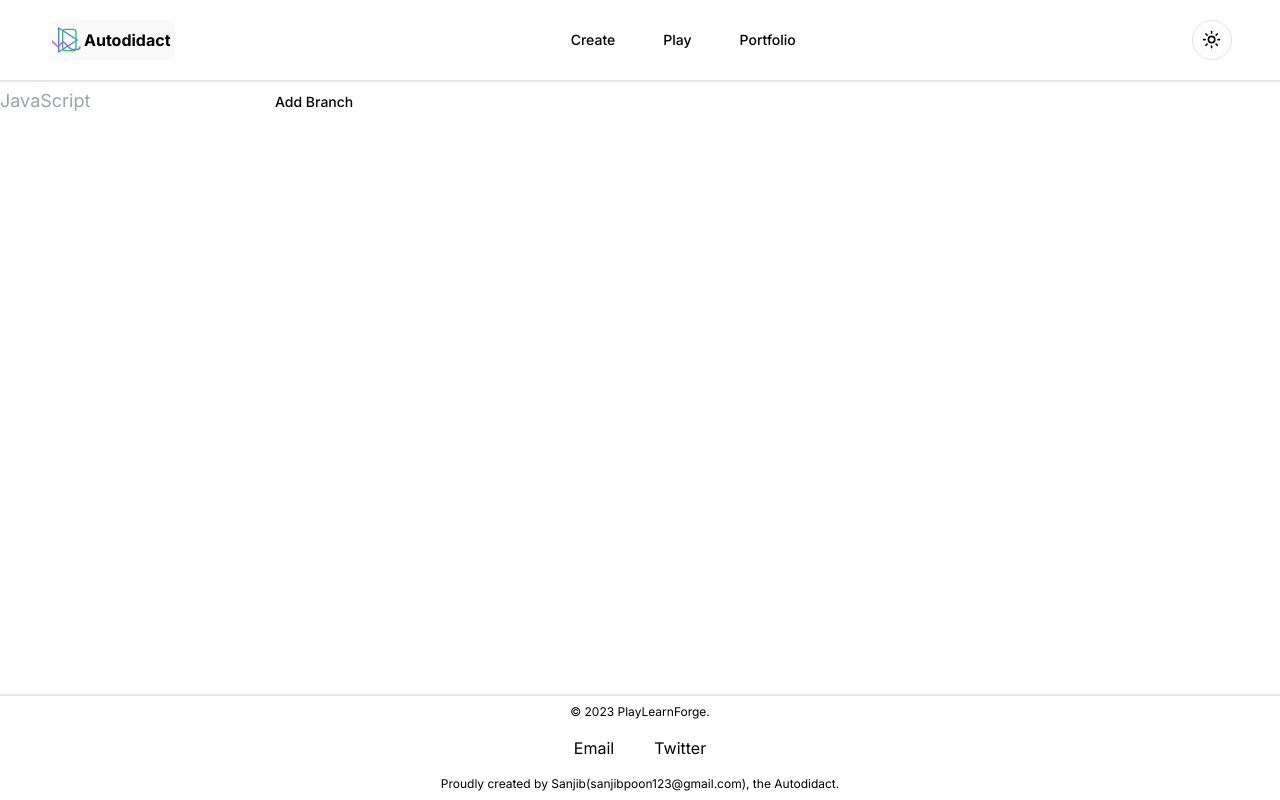
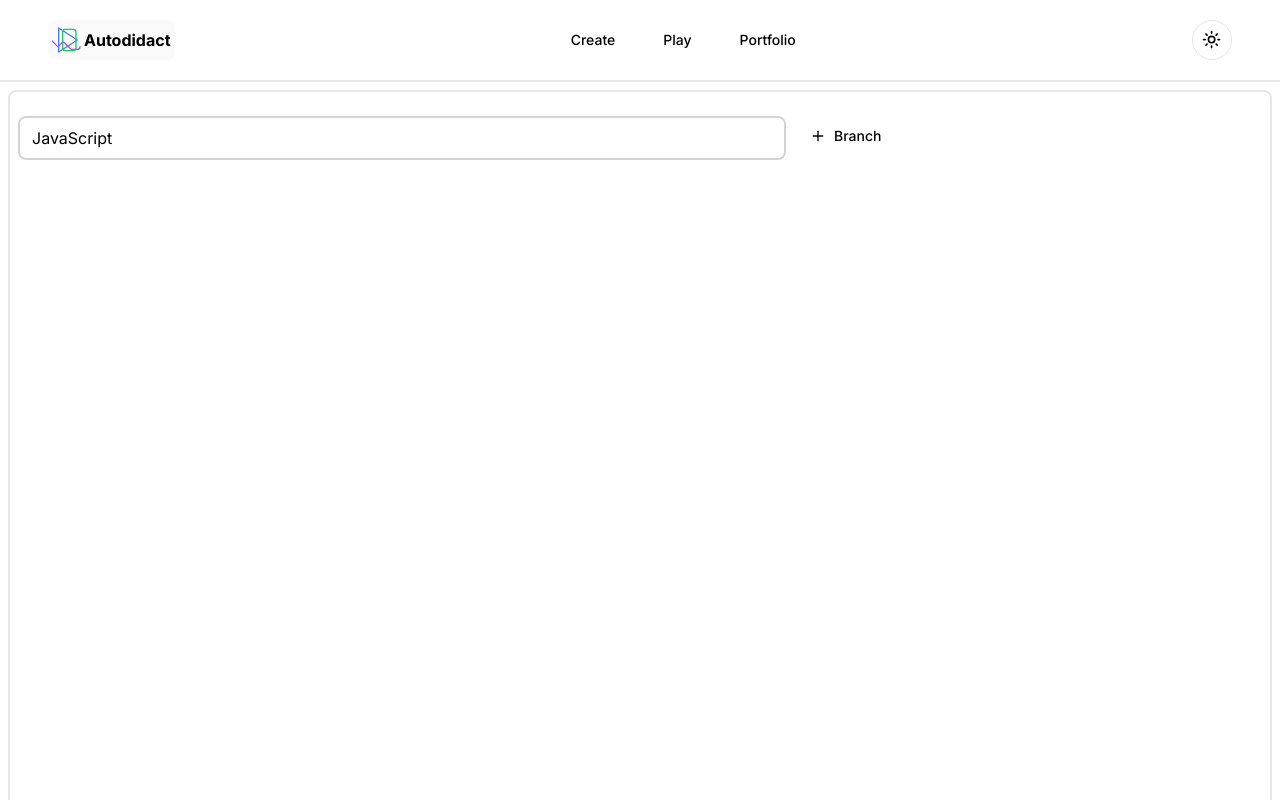
Before and after one commit to san-poon/nexus-adept, a Next.js app: page /feature-category-hierarchy/create in a window 1280 px wide. Shown: the top 800 px of the page. Built offline with nearby package versions, Linux system fonts and the light colour scheme.

Commit message:
Add basic event handlers

```diff
--- /dev/null
+++ b/app/feature-category-hierarchy/components/CategoryBlock.tsx
@@ -0,0 +1,33 @@
+import { Input } from "@/components/ui/input";
+import { Button } from "@/components/ui/button";
+import { Category } from "../lib/types";
+import { Plus } from 'lucide-react';
+
+export default function CategoryBlock({ category, onInsertCategory, onTitleUpdate }: { category: Category, onInsertCategory: any, onTitleUpdate: any }) {
+    return (
+        <div className="flex">
+            <div className=" flex-grow me-2 rounded-lg border-2 border-neutral-300 dark:border-neutral-700 max-w-screen-md">
+                <Input
+                    className=" text-base border-none "
+                    type="text"
+                    placeholder="A branch"
+                    value={category.title}
+                    onChange={(e) => { onTitleUpdate(category.id, e.target.value) }}
+                />
+            </div>
+            <Button type="button" onClick={onInsertCategory}>
+                <Plus className="pe-2" />
+                Branch
+            </Button>
+        </div>
+    )
+}
+
+
+
+
+
+
+
+// To override the fucked up input defaults
+// focus-visible:ring-offset-0 ring-offset-0 dark:ring-offset-0 dark:focus-visible:ring-0 focus-visible:ring-0
--- a/app/feature-category-hierarchy/components/CategoryHierarchy.tsx
+++ b/app/feature-category-hierarchy/components/CategoryHierarchy.tsx
@@ -3,7 +3,7 @@
 import { useState } from "react";
 import { v4 as uuidv4 } from 'uuid';
 import { Category } from '../lib/types'
-import { Button } from "@/components/ui/button";
+import CategoryBlock from "./CategoryBlock";
 
 const initialCategory: Category[] = [
     {
@@ -12,23 +12,65 @@ const initialCategory: Category[] = [
         childIDs: [],
         parentIDs: [],
     },
-]
+];
 
 export default function CategoryHierarchy() {
     const [categories, setCategories] = useState(initialCategory);
 
+    const handleInsertCategory = (parentID: string, index: number) => {
+        const newCategory: Category = {
+            id: uuidv4(),
+            title: "",
+            childIDs: [],
+            parentIDs: [parentID],
+        };
 
+        const insertAt = index + 1;
+        const nextCategories = [
+            // Items before the insertion point
+            ...categories.slice(0, insertAt),
+            // New item
+            newCategory,
+            // Remaining item
+            ...categories.slice(insertAt)
+        ]
+
+        // Update the childIDs of the parent of the newly added category
+        setCategories(nextCategories.map((category) => {
+            if (category.id === parentID) {
+                return {
+                    ...category, childIDs: [...category.childIDs, newCategory.id]
+                }
+            } else {
+                return category;
+            }
+        }));
+    }
+
+    const handleCategoryTitleUpdate = (id: string, title: string) => {
+        const nextCategories = categories.map(category => {
+            if (category.id === id) {
+                return { ...category, title: title }
+            } else {
+                return category
+            }
+        });
+        setCategories(nextCategories);
+    };
 
     return (
-        <div>
-            <ul>
-                {categories.map((category) => (
-                    <li key={category.id}>
-                        <input type="text" placeholder={category.title} />
-                        <Button>Add Branch</Button>
-                    </li>
+        <div className="m-2 border-2 dark:border-neutral-800 p-2 rounded-lg h-screen overflow-auto">
+            <div>
+                {categories.map((category, index) => (
+                    <div key={category.id} className="my-4">
+                        <CategoryBlock
+                            category={category}
+                            onInsertCategory={() => { handleInsertCategory(category.id, index) }}
+                            onTitleUpdate={handleCategoryTitleUpdate}
+                        />
+                    </div>
                 ))}
-            </ul>
+            </div>
         </div>
     )
 }
--- a/app/feature-category-hierarchy/components/CategoryPreview.tsx
+++ b/app/feature-category-hierarchy/components/CategoryPreview.tsx
@@ -0,0 +1,90 @@
+'use client';
+
+import ReactFlow, {
+    Controls,
+    Background,
+    applyEdgeChanges,
+    applyNodeChanges,
+    MiniMap,
+    Node,
+    Edge,
+    addEdge,
+    Connection,
+    OnNodesChange,
+    OnEdgesChange,
+} from 'reactflow';
+import 'reactflow/dist/style.css';
+import { useState, useCallback } from 'react';
+import NodeTextUpdater from './NodeTextUpdater';
+
+const initialNodes: Node[] = [
+    {
+        id: '1',
+        position: { x: 0, y: 0 },
+        data: { label: 'JavaScript' },
+        type: 'input',
+    },
+    {
+        id: '2',
+        position: { x: 100, y: 100 },
+        data: { label: 'Introduction to JavaScript' }
+    },
+    {
+        id: "3",
+        type: 'nodeTextUpdater',
+        position: { x: 100, y: 200 },
+        data: { value: 123 }
+    }
+];
+
+const initialEdges: Edge[] = [
+    {
+        id: '1-2',
+        source: '1',
+        target: '2',
+        label: 'chapter',
+
+    },
+
+]
+
+// Either define the nodeTypes outside of the component to prevent
+// re-renderings/bugs or use 'useMemo' hook inside the component.
+const nodeTypes = { nodeTextUpdater: NodeTextUpdater };
+
+export default function CategoryPreview() {
+    const [nodes, setNodes] = useState(initialNodes);
+    const [edges, setEdges] = useState(initialEdges);
+
+    const handleNodesChange: OnNodesChange = useCallback(
+        (changes) => setNodes((nds) => applyNodeChanges(changes, nds)),
+        [setNodes],
+    );
+    const handleEdgesChange: OnEdgesChange = useCallback(
+        (changes) => setEdges((eds) => applyEdgeChanges(changes, eds)),
+        [setEdges],
+    );
+
+    const handleNodesConnect = useCallback(
+        (connection: Connection) => setEdges((eds) => addEdge(connection, eds)),
+        [setEdges]
+    );
+
+    return (
+        <div className="border-2 dark:border-neutral-700 m-2 md:m-4 h-screen">
+            <ReactFlow
+                nodes={nodes}
+                edges={edges}
+                onNodesChange={handleNodesChange}
+                onEdgesChange={handleEdgesChange}
+                onConnect={handleNodesConnect}
+                nodeTypes={nodeTypes}
+                fitView
+            >
+                <Background />
+                <Controls />
+                <MiniMap />
+            </ReactFlow>
+        </div>
+    )
+}
--- a/app/feature-category-hierarchy/components/CategoryTabs.tsx
+++ b/app/feature-category-hierarchy/components/CategoryTabs.tsx
@@ -0,0 +1,23 @@
+import {
+    Tabs,
+    TabsContent,
+    TabsList,
+    TabsTrigger,
+} from '@/components/ui/tabs';
+
+export default function CategoryTabs({ children, categoryContent }: { children: React.ReactNode, categoryContent: CategoryContentProps }) {
+    return (
+        <Tabs defaultValue="create" >
+            <TabsList className="grid w-full grid-cols-2 sticky top-0 z-50">
+                <TabsTrigger value="create">Create</TabsTrigger>
+                <TabsTrigger value='preview'>Preview</TabsTrigger>
+            </TabsList>
+            <TabsContent value="create">
+                {children}
+            </TabsContent>
+            <TabsContent value="preview">
+                {/* <CategoryPreview content={categoryContent} /> */}
+            </TabsContent>
+        </Tabs>
+    )
+}
--- a/app/feature-lesson/create/components/LessonTabs.tsx
+++ b/app/feature-lesson/create/components/LessonTabs.tsx
@@ -1,4 +1,3 @@
-import { Button } from "@/components/ui/button";
 import {
     Tabs,
     TabsContent,
--- a/app/feature-lesson/create/page.tsx
+++ b/app/feature-lesson/create/page.tsx
@@ -236,7 +236,7 @@ const CreateLessonPage = () => {
                     <div className={`flex-shrink-0 w-full md:w-11/12 lg:w-2/3 px-4`}>
                         <div className="bg-white dark:bg-neutral-900 md:p-2 rounded shadow border-2 dark:border-neutral-800">
                             <TitleInputBlock content={titleBlock} onTitleChange={handleUpdateTextContent} />
-                            <div className='border-2 dark:border-neutral-700 m-2 mb-4 rounded p-2'>
+                            <div className='border-2 dark:border-neutral-700 m-2 mb-4 rounded p-2 '>
                                 <DynamicTextarea
                                     // autoFocus={true} // gets weird with lesson-tab switching
                                     rows={2}
--- a/components/ui/input.tsx
+++ b/components/ui/input.tsx
@@ -3,7 +3,7 @@ import * as React from "react"
 import { cn } from "@/lib/utils"
 
 export interface InputProps
-  extends React.InputHTMLAttributes<HTMLInputElement> {}
+  extends React.InputHTMLAttributes<HTMLInputElement> { }
 
 const Input = React.forwardRef<HTMLInputElement, InputProps>(
   ({ className, type, ...props }, ref) => {
@@ -11,7 +11,7 @@ const Input = React.forwardRef<HTMLInputElement, InputProps>(
       <input
         type={type}
         className={cn(
-          "flex h-10 w-full rounded-md border border-neutral-200 bg-white px-3 py-2 text-sm ring-offset-white file:border-0 file:bg-transparent file:text-sm file:font-medium placeholder:text-neutral-500 focus-visible:outline-none focus-visible:ring-2 focus-visible:ring-neutral-950 focus-visible:ring-offset-2 disabled:cursor-not-allowed disabled:opacity-50 dark:border-neutral-800 dark:bg-neutral-950 dark:ring-offset-neutral-950 dark:placeholder:text-neutral-400 dark:focus-visible:ring-neutral-300",
+          "flex h-10 w-full rounded-lg border-2 border-neutral-300 px-3 py-2 text-sm ring-offset-white file:border-0 file:bg-transparent file:text-sm file:font-medium placeholder:text-neutral-500 focus-visible:outline-none focus-visible:ring-2 focus-visible:ring-neutral-400 focus-visible:ring-offset-2 disabled:cursor-not-allowed disabled:opacity-50 dark:border-neutral-700 dark:bg-neutral-900 dark:ring-offset-neutral-900 dark:placeholder:text-neutral-400 dark:focus-visible:ring-neutral-600",
           className
         )}
         ref={ref}
```
